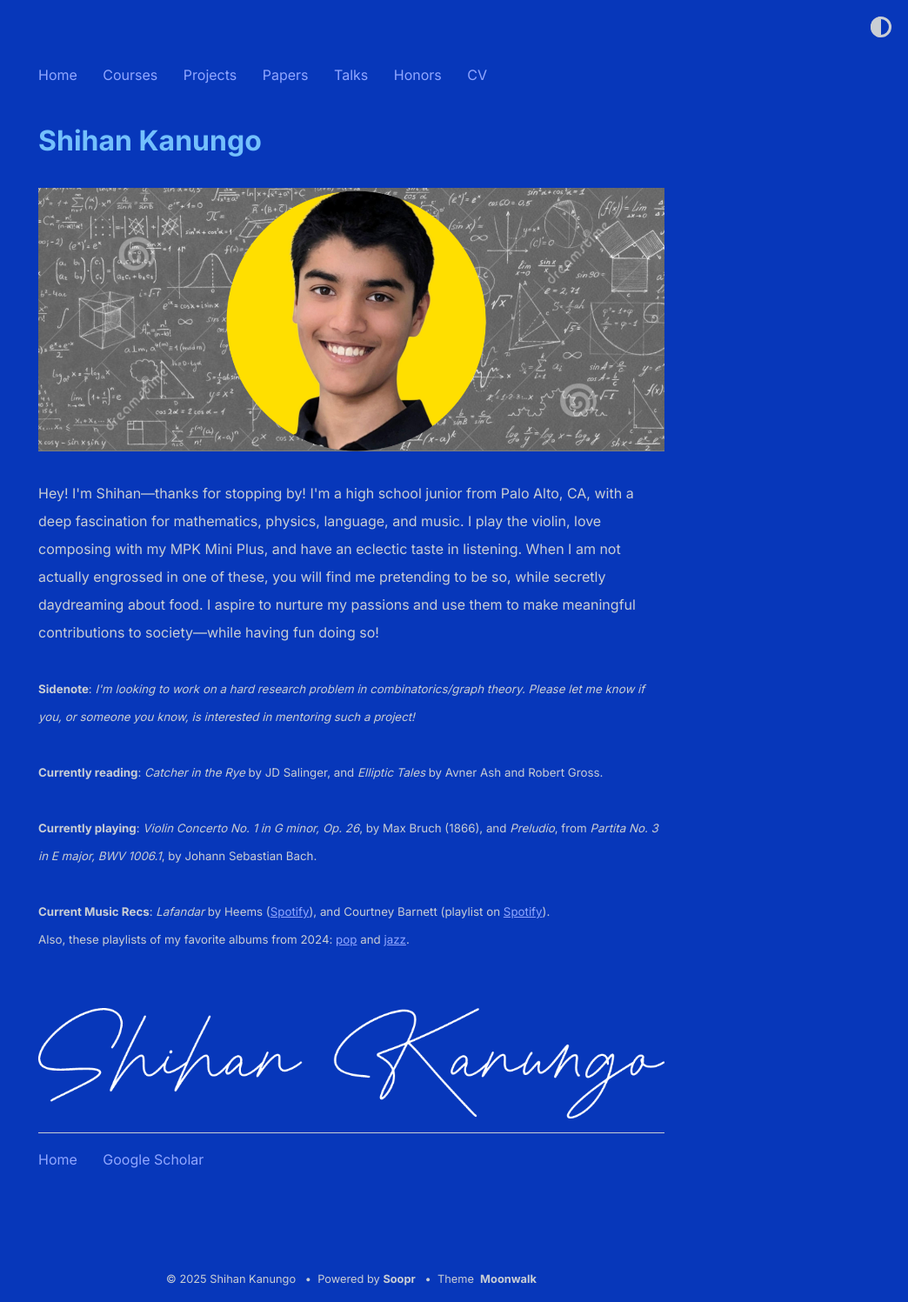
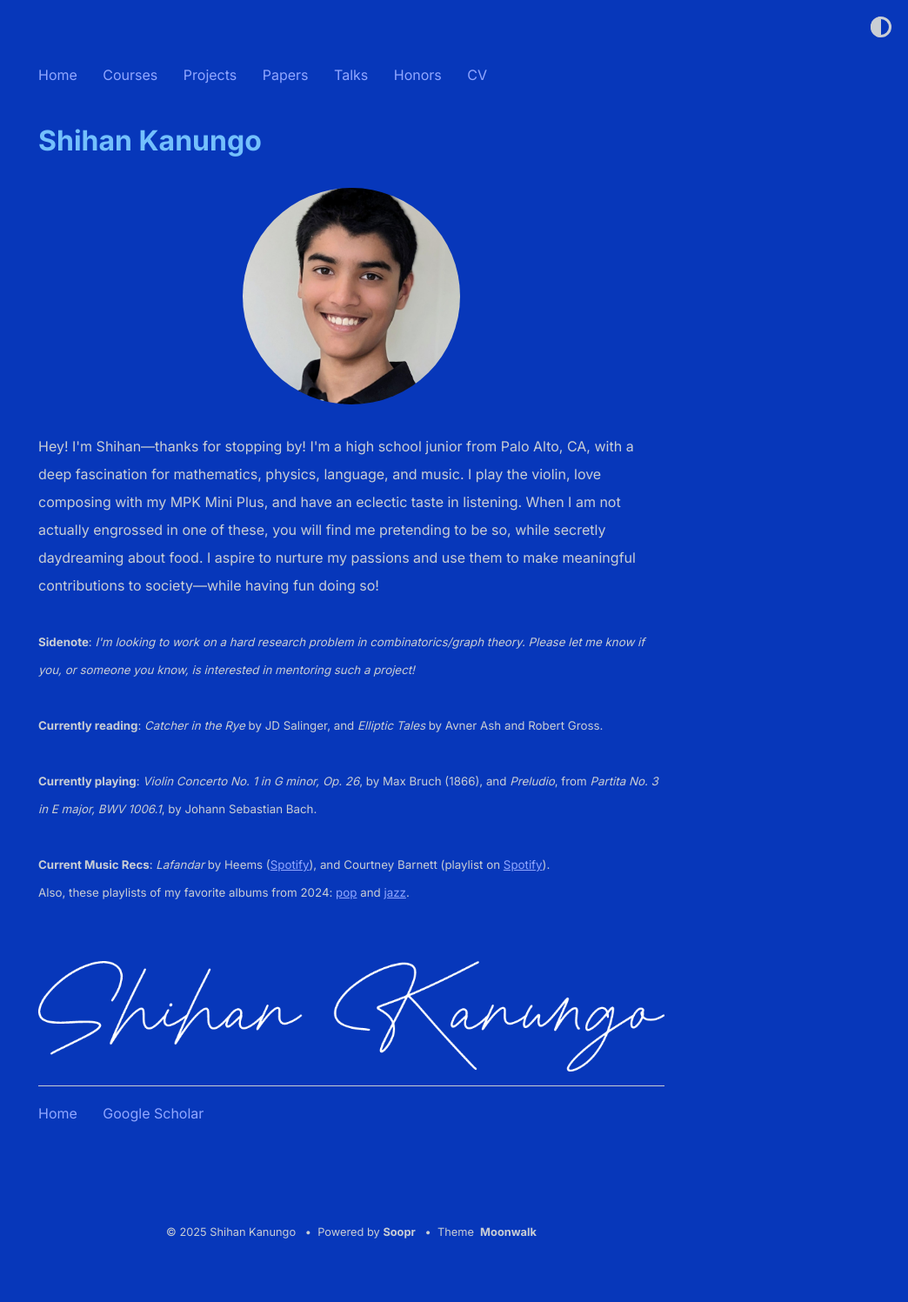
Before and after one commit to shihankanungo/shihankanungo.github.io, a Jekyll site: the page built from index.md, in a window 1280 px wide. Shown: the whole page at 87% size, without its empty margins (236-1280 px from the left). Built offline with Jekyll 4.4.1, drawn with Linux system fonts in a browser that asks for light colours; after the commit the page ends 1443 px from its top, so only the background shows below that.

Commit message:
Update _config.yml

```diff
--- a/_config.yml
+++ b/_config.yml
@@ -2,7 +2,7 @@ title: Shihan Kanungo
 author: Shihan Kanungo
 url: https://www.shihankanungo.github.io/shihanmoonwalk/ # root address of the site
 description: > # description of the site (multiple lines allowed)
-  <img src="pic-bg.png" alt="Avatar" style="width:750px;"> <br />
+  <img src="photo.png" alt="Avatar" style="width:250px; border-radius:50%;"> <br />
   Hey! I'm Shihan&mdash;thanks for stopping by! I'm a high school junior from Palo Alto, CA, with a deep fascination for mathematics, physics, language, and music. I play the violin, love composing with my MPK Mini Plus, and have an eclectic taste in listening. When I am not actually engrossed in one of these, you will find me pretending to be so, while secretly daydreaming about food. I aspire to nurture my passions and use them to make meaningful contributions to society&mdash;while having fun doing so!
           <br /><br />
 
```
